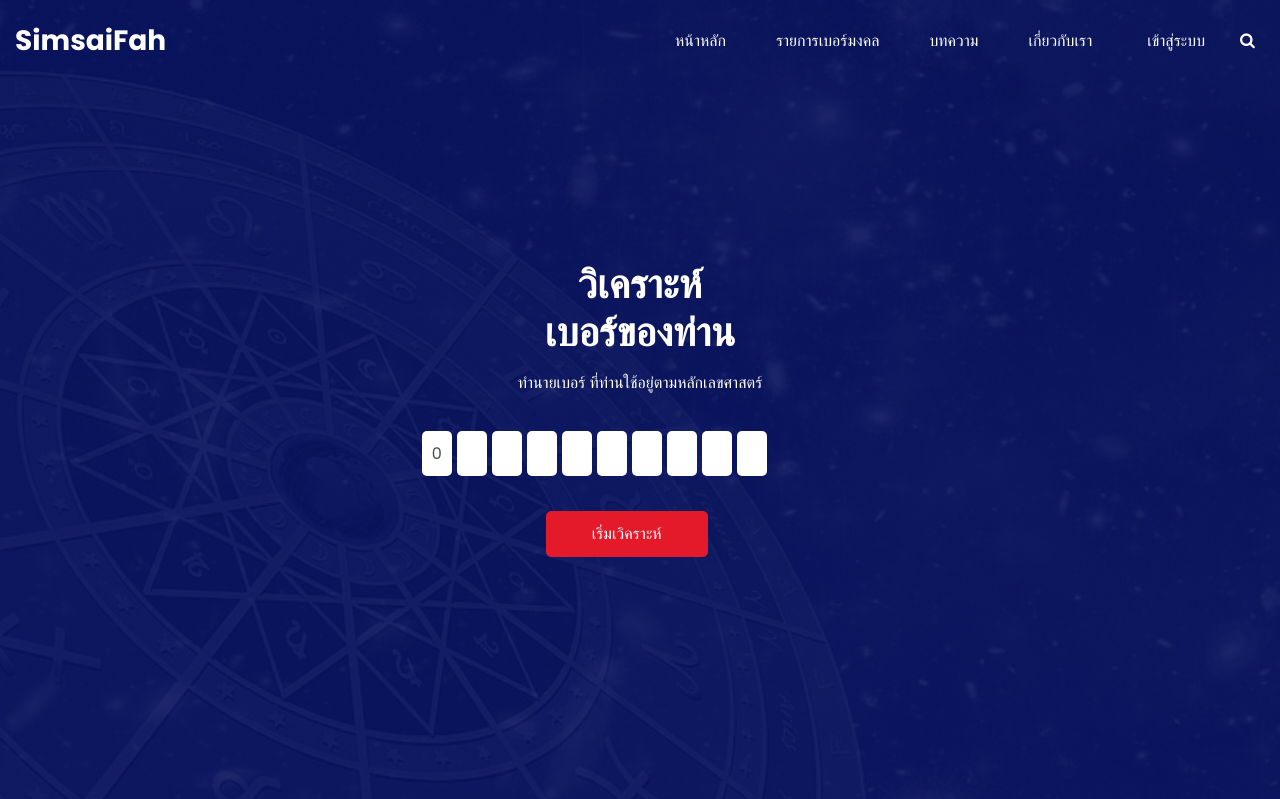
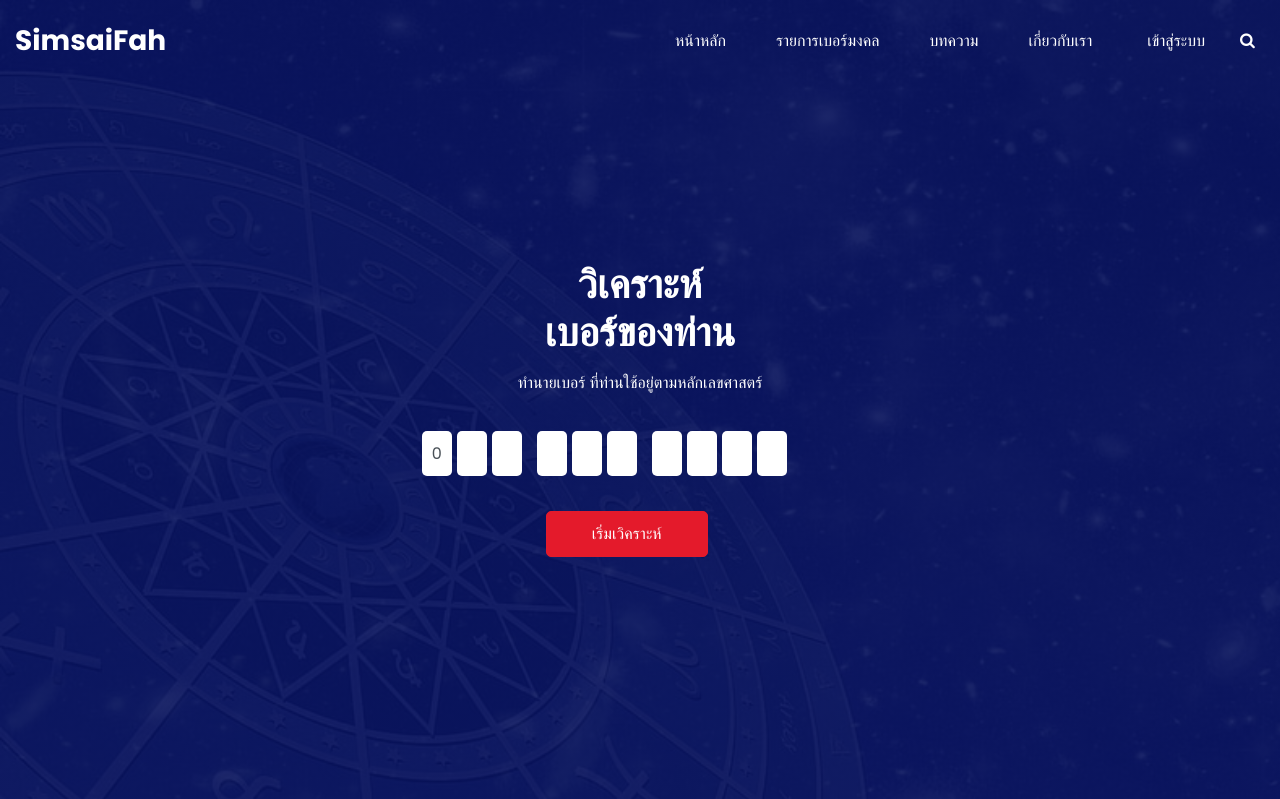
Before and after one commit to moosopol/simsaifah99, a PHP site: page / in a window 1280 px wide. Shown: the top 799 px of the page. Run offline with PHP 8.4, Linux system fonts and the light colour scheme; data that the repository does not hold is empty; some libraries are stand-ins or nearby versions.

Commit message:
Update index.php

```diff
--- a/index.php
+++ b/index.php
@@ -101,7 +101,7 @@ require_once 'config/db.php';
                                                     <input type="text" class="form-control digit" placeholder=""
                                                         maxlength="1" autocomplete="off" value="" pattern="[0-9]*"
                                                         name="numbers[]" onkeydown=""
-                                                        style="width:30px;text-align: center;flex:5; padding:2px;margin-right: 5px;">
+                                                        style="width:30px;text-align: center;flex:5; padding:2px;margin-right: 15px;">
                                                 </div>
                                                 <div>
                                                     <input type="text" class="form-control digit" placeholder=""
@@ -119,7 +119,7 @@ require_once 'config/db.php';
                                                     <input type="text" class="form-control digit" placeholder=""
                                                         maxlength="1" autocomplete="off" value="" pattern="[0-9]*"
                                                         name="numbers[]" onkeydown=""
-                                                        style="width:30px;text-align: center;flex:5; padding:2px;margin-right: 5px;">
+                                                        style="width:30px;text-align: center;flex:5; padding:2px;margin-right: 15px;">
                                                 </div>
                                                 <div>
                                                     <input type="text" class="form-control digit" placeholder=""
```
